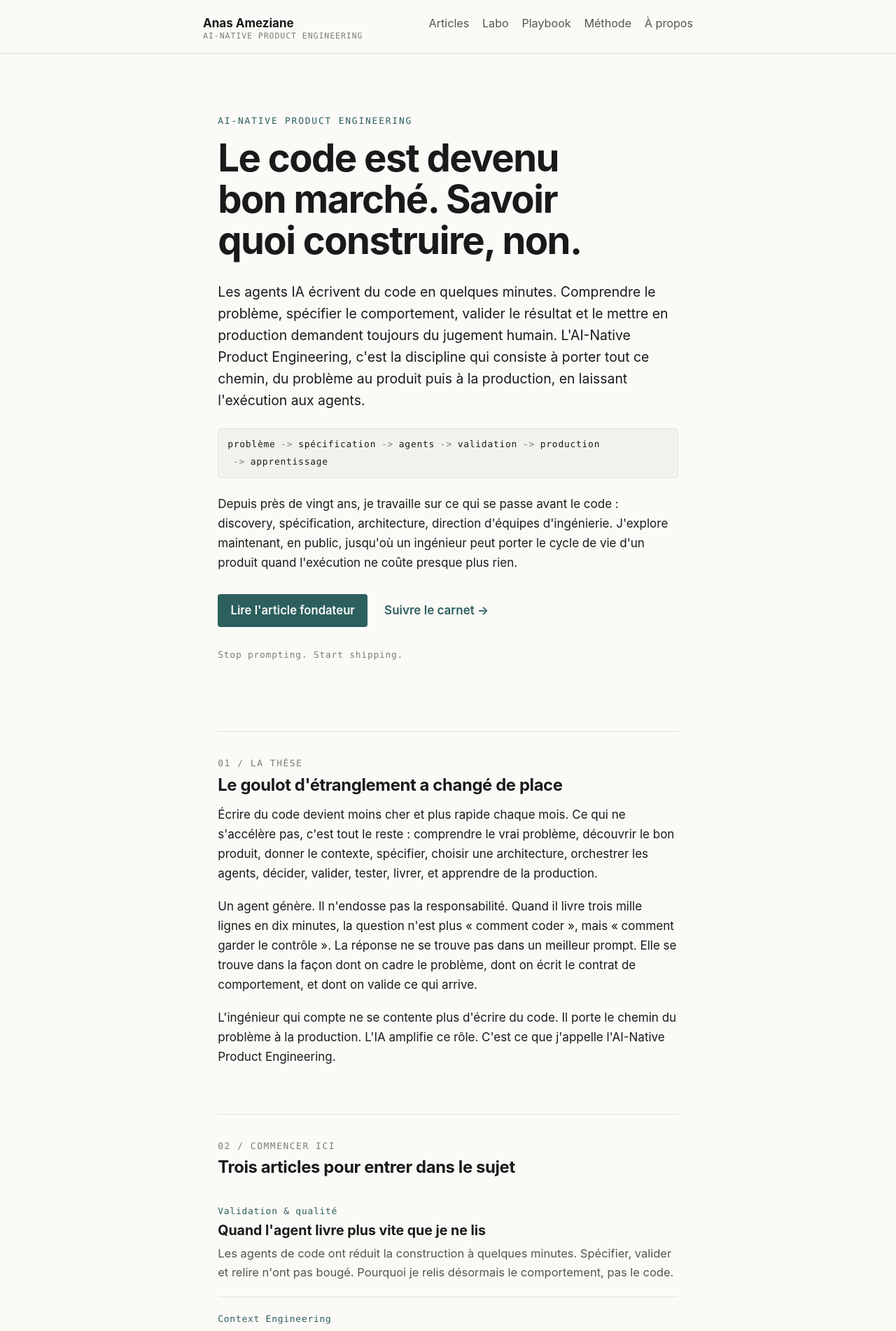
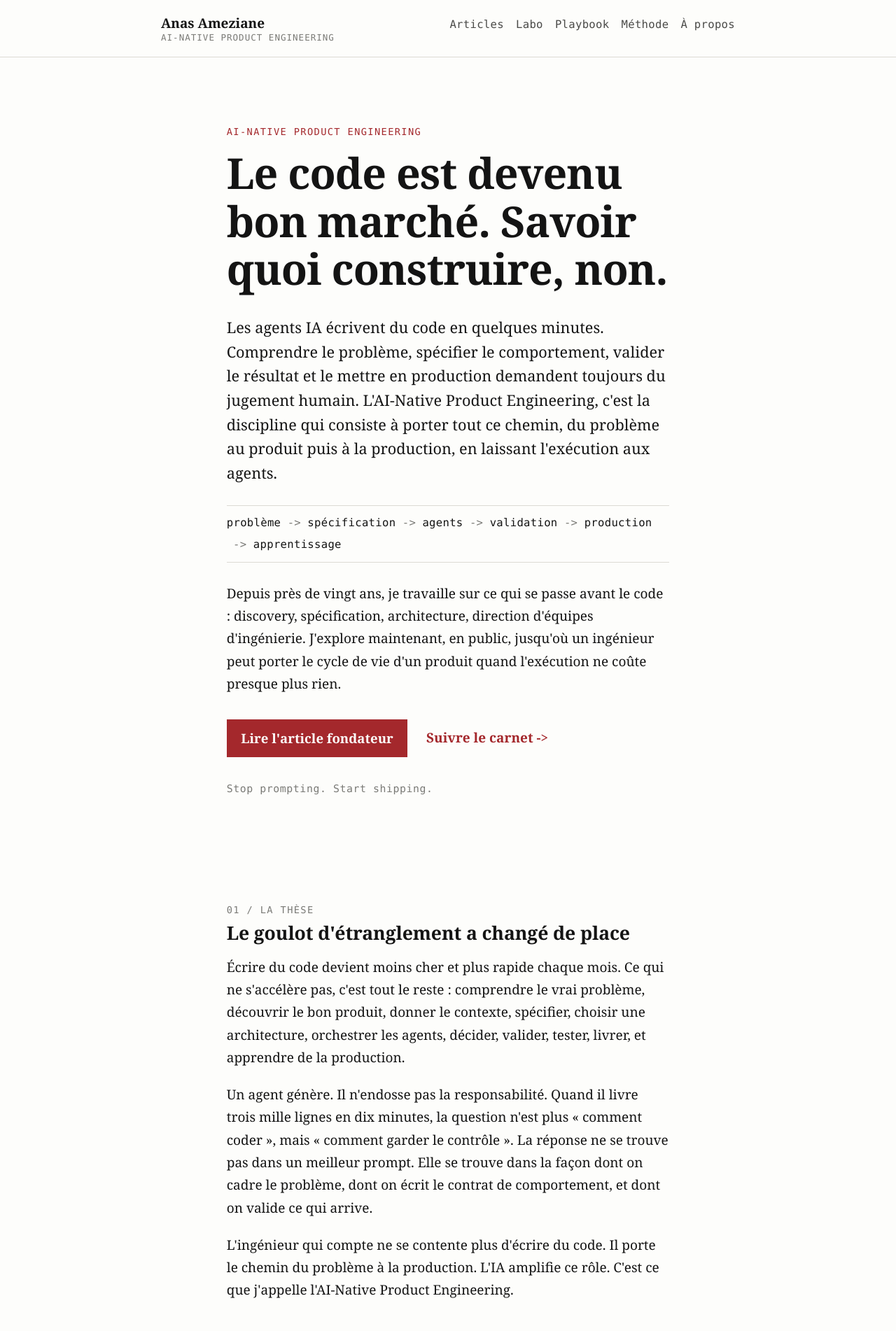
Before and after one commit to anasdox/anasdox.github.io, a Jekyll site: the page built from index.html, in a window 1280 px wide. Shown: the top 1902 px of the page at 70% size. Built offline with Jekyll 4.4.1, drawn with Linux system fonts in a browser that asks for light colours.

Commit message:
feat(design): style editorial serif + metadonnees monospace
Co-Authored-By: Claude Opus 5.5 (1M context) <noreply@anthropic.com>

```diff
--- a/_layouts/default.html
+++ b/_layouts/default.html
@@ -5,8 +5,8 @@
   <meta charset="utf-8">
   <meta name="viewport" content="width=device-width, initial-scale=1">
   <meta name="color-scheme" content="light dark">
-  <meta name="theme-color" content="#fbfaf7" media="(prefers-color-scheme: light)">
-  <meta name="theme-color" content="#121413" media="(prefers-color-scheme: dark)">
+  <meta name="theme-color" content="#fdfdfb" media="(prefers-color-scheme: light)">
+  <meta name="theme-color" content="#161514" media="(prefers-color-scheme: dark)">
   <link rel="stylesheet" href="{{ '/assets/css/style.css' | relative_url }}">
   <link rel="alternate" type="application/atom+xml" title="{{ site.title }}" href="{{ '/feed.xml' | relative_url }}">
   {%- if page.translation_key %}
--- a/assets/css/style.css
+++ b/assets/css/style.css
@@ -1,36 +1,35 @@
-/* ===== Anas Ameziane : carnet d'ingenieur =====
-   Une seule colonne, la typographie porte tout. Polices systeme uniquement,
-   la monospace sert aux metadonnees et aux libelles, jamais au corps. */
+/* ===== Anas Ameziane : l'essai et le carnet =====
+   Une seule colonne, la typographie porte tout. Polices systeme uniquement :
+   le serif pour lire, la monospace pour les metadonnees et les libelles,
+   jamais pour le corps. Un seul accent, rouge profond. */
 
 :root {
-  --bg: #fbfaf7;
-  --surface: #f3f1ec;
-  --ink: #1a1a1a;
-  --muted: #555451;
-  --soft: #7d7b77;
-  --accent: #2c5f5d;
-  --accent-hover: #1f4544;
-  --on-accent: #fbfaf7;
-  --border: #e3e0d9;
-  --code-bg: #f0ede6;
-  --max-w: 700px;
-  --sans: -apple-system, BlinkMacSystemFont, "Segoe UI", Roboto,
-          "Helvetica Neue", Arial, sans-serif;
+  --bg: #fdfdfb;
+  --ink: #141414;
+  --muted: #4a4a48;
+  --soft: #7a7a76;
+  --accent: #a4282c;
+  --accent-hover: #7d1d20;
+  --on-accent: #fdfdfb;
+  --border: #dcdad4;
+  --code-bg: #f3f2ee;
+  --max-w: 680px;
+  --header-w: 820px;
+  --serif: Charter, "Bitstream Charter", "Iowan Old Style", "Sitka Text", Cambria, Georgia, serif;
   --mono: ui-monospace, "SF Mono", Menlo, Consolas, "Liberation Mono", monospace;
 }
 
 @media (prefers-color-scheme: dark) {
   :root {
-    --bg: #121413;
-    --surface: #191c1b;
-    --ink: #e8e6e1;
-    --muted: #b0ada7;
-    --soft: #8a8782;
-    --accent: #85bdb8;
-    --accent-hover: #a9d4d0;
-    --on-accent: #121413;
-    --border: #2a2e2d;
-    --code-bg: #1e2221;
+    --bg: #161514;
+    --ink: #ecebe6;
+    --muted: #bdbab3;
+    --soft: #8f8c86;
+    --accent: #e28a84;
+    --accent-hover: #f0aaa5;
+    --on-accent: #161514;
+    --border: #33312e;
+    --code-bg: #201f1d;
   }
 }
 
@@ -43,9 +42,9 @@ html, body {
   padding: 0;
   background: var(--bg);
   color: var(--ink);
-  font-family: var(--sans);
-  font-size: 17px;
-  line-height: 1.65;
+  font-family: var(--serif);
+  font-size: 19px;
+  line-height: 1.7;
   -webkit-font-smoothing: antialiased;
   -moz-osx-font-smoothing: grayscale;
 }
@@ -64,16 +63,13 @@ a:focus-visible, button:focus-visible, input:focus-visible {
   border-radius: 2px;
 }
 
-.skip {
-  position: absolute;
-  left: -9999px;
-}
+.skip { position: absolute; left: -9999px; }
 .skip:focus { left: 1rem; top: 1rem; background: var(--bg); padding: 0.4em 0.8em; z-index: 10; }
 
 h1, h2, h3, h4 {
-  font-weight: 650;
+  font-weight: 700;
   line-height: 1.22;
-  letter-spacing: -0.015em;
+  letter-spacing: -0.005em;
   margin: 1.8em 0 0.6em;
   text-wrap: balance;
 }
@@ -83,11 +79,12 @@ h3 { font-size: 1.12rem; }
 
 p { margin: 0 0 1.1em; }
 .muted { color: var(--muted); font-size: 0.94rem; }
+.note { margin-top: 3rem; }
 
 ul, ol { padding-left: 1.3em; }
 li { margin: 0.35em 0; }
 
-code, pre, kbd { font-family: var(--mono); font-size: 0.88em; }
+code, pre, kbd { font-family: var(--mono); font-size: 0.84em; }
 code { background: var(--code-bg); padding: 0.1em 0.35em; border-radius: 3px; overflow-wrap: anywhere; }
 pre {
   background: var(--code-bg);
@@ -103,9 +100,10 @@ hr { border: none; border-top: 1px solid var(--border); margin: 2.5em 0; }
 
 blockquote {
   margin: 1.6em 0;
-  padding: 0.2em 0 0.2em 1.1em;
-  border-left: 3px solid var(--accent);
-  color: var(--muted);
+  padding: 0;
+  font-style: italic;
+  font-size: 1.15rem;
+  text-align: center;
 }
 blockquote p:last-child { margin-bottom: 0; }
 
@@ -113,23 +111,20 @@ blockquote p:last-child { margin-bottom: 0; }
 
 /* ===== Libelles monospace (le "carnet") ===== */
 
-.eyebrow, .label, .meta, .topic, .path, .signature {
+.eyebrow, .label, .site-sub, .experiment dt, .timeline .dates,
+.chapters li::before, .chapters .todo {
   font-family: var(--mono);
-  font-size: 0.76rem;
-  letter-spacing: 0.06em;
+  font-size: 0.72rem;
+  letter-spacing: 0.1em;
+  text-transform: uppercase;
 }
-.eyebrow {
-  text-transform: uppercase;
-  letter-spacing: 0.14em;
-  color: var(--accent);
-  margin: 0 0 1em;
+.meta, .topic, .translation, .signature {
+  font-family: var(--mono);
+  font-size: 0.78rem;
+  letter-spacing: 0.04em;
 }
-.label {
-  text-transform: uppercase;
-  letter-spacing: 0.12em;
-  color: var(--soft);
-  margin: 0 0 0.4em;
-}
+.eyebrow { color: var(--accent); margin: 0 0 1em; }
+.label { color: var(--soft); margin: 0 0 0.4em; }
 
 /* ===== Layout ===== */
 
@@ -143,7 +138,7 @@ blockquote p:last-child { margin-bottom: 0; }
 
 .site-header { border-bottom: 1px solid var(--border); padding: 1rem 1.25rem; }
 .site-header .inner {
-  max-width: var(--max-w);
+  max-width: var(--header-w);
   margin: 0 auto;
   display: flex;
   justify-content: space-between;
@@ -152,7 +147,7 @@ blockquote p:last-child { margin-bottom: 0; }
   flex-wrap: wrap;
 }
 .site-title {
-  font-weight: 650;
+  font-weight: 700;
   color: var(--ink);
   text-decoration: none;
   font-size: 1rem;
@@ -161,15 +156,15 @@ blockquote p:last-child { margin-bottom: 0; }
   line-height: 1.25;
 }
 .site-title:hover { color: var(--accent); }
-.site-sub {
+.site-sub { font-size: 0.66rem; font-weight: 400; letter-spacing: 0.08em; color: var(--soft); }
+.site-nav {
+  display: flex;
+  flex-wrap: wrap;
+  gap: 0.2rem 0.9rem;
   font-family: var(--mono);
-  font-weight: 400;
-  font-size: 0.68rem;
-  letter-spacing: 0.08em;
-  text-transform: uppercase;
-  color: var(--soft);
+  font-size: 0.82rem;
+  letter-spacing: 0.02em;
 }
-.site-nav { display: flex; flex-wrap: wrap; gap: 0.2rem 1.1rem; font-size: 0.95rem; }
 .site-nav a { color: var(--muted); text-decoration: none; padding: 0.2em 0; }
 .site-nav a:hover { color: var(--accent); }
 .site-nav a.active { color: var(--ink); box-shadow: inset 0 -2px 0 var(--accent); }
@@ -194,24 +189,24 @@ blockquote p:last-child { margin-bottom: 0; }
 .hero { padding: 2.5rem 0 1rem; }
 .hero h1 {
   font-size: clamp(2.1rem, 6.4vw, 3.2rem);
-  line-height: 1.08;
-  letter-spacing: -0.028em;
-  font-weight: 720;
+  line-height: 1.12;
+  letter-spacing: -0.015em;
   margin: 0 0 0.55em;
 }
 .hero .lede { font-size: 1.14rem; line-height: 1.6; }
 
 .path {
   list-style: none;
-  padding: 0.85em 1em;
+  padding: 0.7em 0;
   margin: 1.8em 0;
-  border: 1px solid var(--border);
-  border-radius: 4px;
-  background: var(--surface);
+  border-top: 1px solid var(--border);
+  border-bottom: 1px solid var(--border);
   display: flex;
   flex-wrap: wrap;
   gap: 0.35em 0;
-  color: var(--ink);
+  font-family: var(--mono);
+  font-size: 0.82rem;
+  letter-spacing: 0.02em;
 }
 .path li { margin: 0; white-space: nowrap; }
 .path li + li::before { content: "->"; color: var(--soft); padding: 0 0.6em; }
@@ -224,7 +219,6 @@ blockquote p:last-child { margin-bottom: 0; }
   font-weight: 600;
   font-size: 0.98rem;
   padding: 0.6em 1.1em;
-  border-radius: 4px;
   background: var(--accent);
   color: var(--on-accent);
   text-decoration: none;
@@ -233,11 +227,11 @@ blockquote p:last-child { margin-bottom: 0; }
 .link-arrow { font-weight: 600; text-decoration: none; }
 .link-arrow::after { content: " ->"; }
 
-.section { margin-top: 4rem; padding-top: 2rem; border-top: 1px solid var(--border); }
+.section { margin-top: 4rem; padding-top: 2rem; }
 .section > h2 { margin-top: 0.2em; }
 
 .pair { display: grid; grid-template-columns: 1fr 1fr; gap: 1.2rem; margin-top: 1.4em; }
-.pair > div { border: 1px solid var(--border); border-radius: 4px; padding: 1.1em 1.2em; }
+.pair > div { border-top: 2px solid var(--ink); padding: 0.8em 0 0; }
 .pair h3 { margin: 0 0 0.5em; }
 .pair p { margin: 0; font-size: 0.97rem; color: var(--muted); }
 
@@ -249,7 +243,7 @@ blockquote p:last-child { margin-bottom: 0; }
 .entries .title {
   display: block;
   font-size: 1.15rem;
-  font-weight: 650;
+  font-weight: 700;
   line-height: 1.3;
   color: var(--ink);
   text-decoration: none;
@@ -273,7 +267,7 @@ blockquote p:last-child { margin-bottom: 0; }
 .post-head { margin-bottom: 2.2em; }
 .post-head h1 { margin: 0.45em 0 0.4em; }
 .dek { font-size: 1.12rem; color: var(--muted); line-height: 1.55; margin: 0 0 0.8em; }
-.translation { font-family: var(--mono); font-size: 0.8rem; margin: 0; }
+.translation { margin: 0; }
 .post h3 { margin-top: 2em; }
 
 .related { margin-top: 2.5em; }
@@ -282,14 +276,7 @@ blockquote p:last-child { margin-bottom: 0; }
 
 /* ===== Appel a l'action ===== */
 
-.cta {
-  margin: 3.5em 0 0;
-  padding: 1.3em 1.4em;
-  border: 1px solid var(--border);
-  border-left: 3px solid var(--accent);
-  border-radius: 4px;
-  background: var(--surface);
-}
+.cta { margin: 3.5em 0 0; padding: 1em 0 0; border-top: 2px solid var(--ink); }
 .cta-text { margin: 0 0 0.6em; }
 .cta-links { margin: 0; display: flex; flex-wrap: wrap; gap: 0.3em 1.2em; font-weight: 600; }
 .cta-form { display: flex; flex-wrap: wrap; gap: 0.6em; align-items: center; }
@@ -299,7 +286,6 @@ blockquote p:last-child { margin-bottom: 0; }
   font: inherit;
   padding: 0.55em 0.8em;
   border: 1px solid var(--border);
-  border-radius: 4px;
   background: var(--bg);
   color: var(--ink);
 }
@@ -308,7 +294,6 @@ blockquote p:last-child { margin-bottom: 0; }
   font-weight: 600;
   padding: 0.55em 1.1em;
   border: none;
-  border-radius: 4px;
   background: var(--accent);
   color: var(--on-accent);
   cursor: pointer;
@@ -322,7 +307,7 @@ blockquote p:last-child { margin-bottom: 0; }
 .experiment h2 a { color: var(--ink); text-decoration: none; }
 .experiment h2 a:hover { color: var(--accent); }
 .experiment dl { margin: 0; }
-.experiment dt { font-family: var(--mono); font-size: 0.74rem; letter-spacing: 0.1em; text-transform: uppercase; color: var(--soft); margin-top: 0.9em; }
+.experiment dt { color: var(--soft); margin-top: 0.9em; }
 .experiment dd { margin: 0.15em 0 0; }
 
 /* ===== Playbook ===== */
@@ -331,34 +316,33 @@ blockquote p:last-child { margin-bottom: 0; }
 .chapters li { counter-increment: ch; padding: 0.9em 0 0.9em 2.6em; border-bottom: 1px solid var(--border); position: relative; margin: 0; }
 .chapters li::before {
   content: counter(ch, decimal-leading-zero);
-  position: absolute; left: 0; top: 1.05em;
-  font-family: var(--mono); font-size: 0.8rem; color: var(--soft);
+  position: absolute; left: 0; top: 1.15em;
+  color: var(--soft);
 }
 .chapters strong { display: block; }
 .chapters span { color: var(--muted); font-size: 0.95rem; }
-.chapters .todo { font-family: var(--mono); font-size: 0.74rem; color: var(--soft); }
+.chapters .todo { color: var(--soft); }
 
 /* ===== Parcours ===== */
 
 .timeline { list-style: none; padding: 0; margin: 0; }
 .timeline li { padding: 1.2em 0; border-bottom: 1px solid var(--border); margin: 0; }
 .timeline li:last-child { border-bottom: none; }
-.timeline .role { font-weight: 650; font-size: 1.05rem; }
+.timeline .role { font-weight: 700; font-size: 1.05rem; }
 .timeline .org { color: var(--muted); }
-.timeline .dates { display: block; font-family: var(--mono); font-size: 0.78rem; color: var(--soft); margin: 0.15em 0 0.5em; }
+.timeline .dates { display: block; color: var(--soft); margin: 0.15em 0 0.5em; }
 .timeline p { margin: 0.3em 0 0; font-size: 0.97rem; }
 
 /* ===== Mobile ===== */
 
 @media (max-width: 600px) {
-  html, body { font-size: 16px; }
+  html, body { font-size: 17px; }
   .wrap { padding: 1.8rem 1rem 3rem; }
   .site-header, .site-footer { padding-left: 1rem; padding-right: 1rem; }
-  .site-nav { gap: 0.1rem 0.95rem; font-size: 0.93rem; }
+  .site-nav { gap: 0.1rem 0.8rem; font-size: 0.76rem; }
   .hero { padding-top: 1.2rem; }
   .hero .lede { font-size: 1.06rem; }
   .pair { grid-template-columns: 1fr; }
   h1 { font-size: 1.85rem; }
   .section { margin-top: 3rem; }
 }
-.note { margin-top: 3rem; }
```
Also changed, not shown: other parts of _layouts/default.html (+2 -2 lines), CLAUDE.md (+7 -0 lines).
